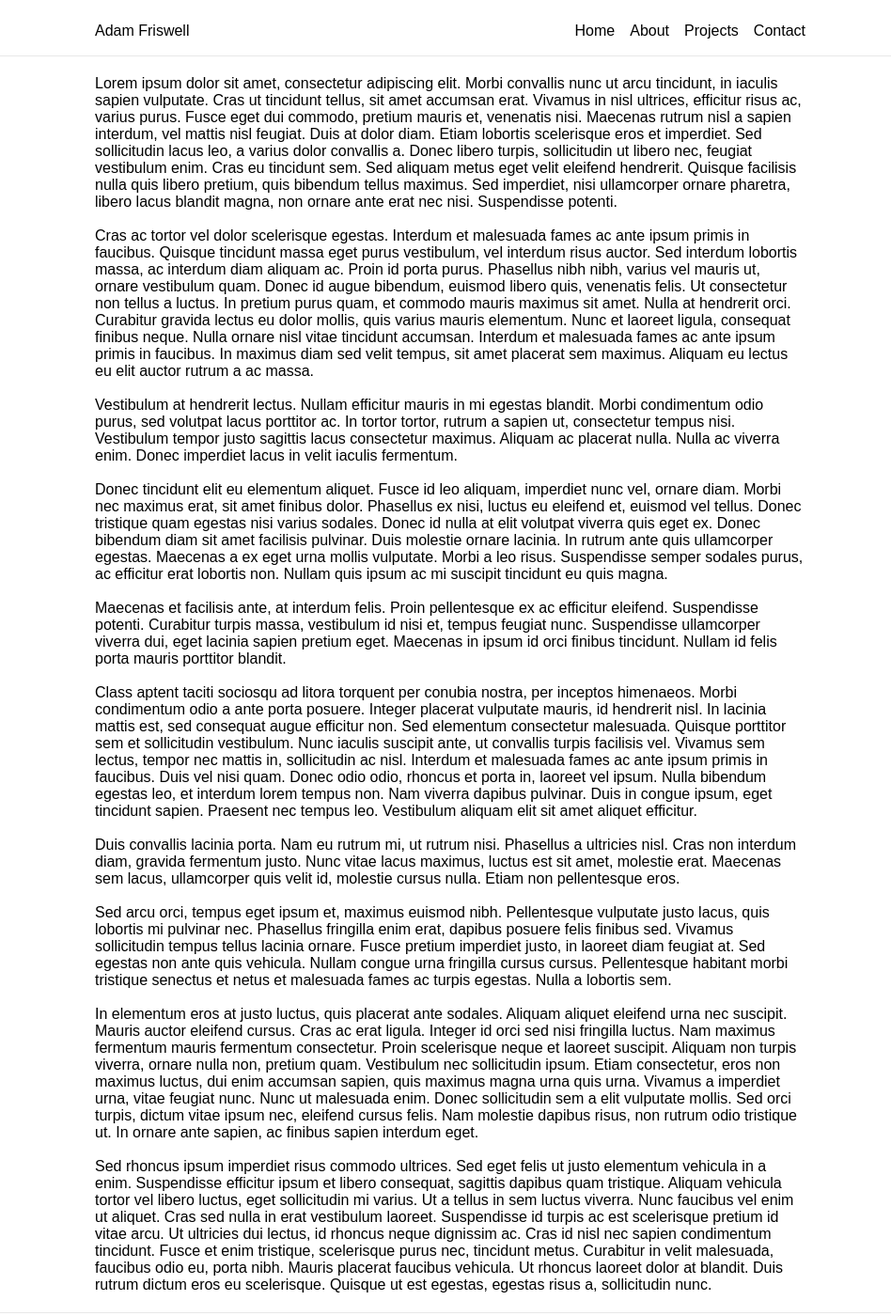
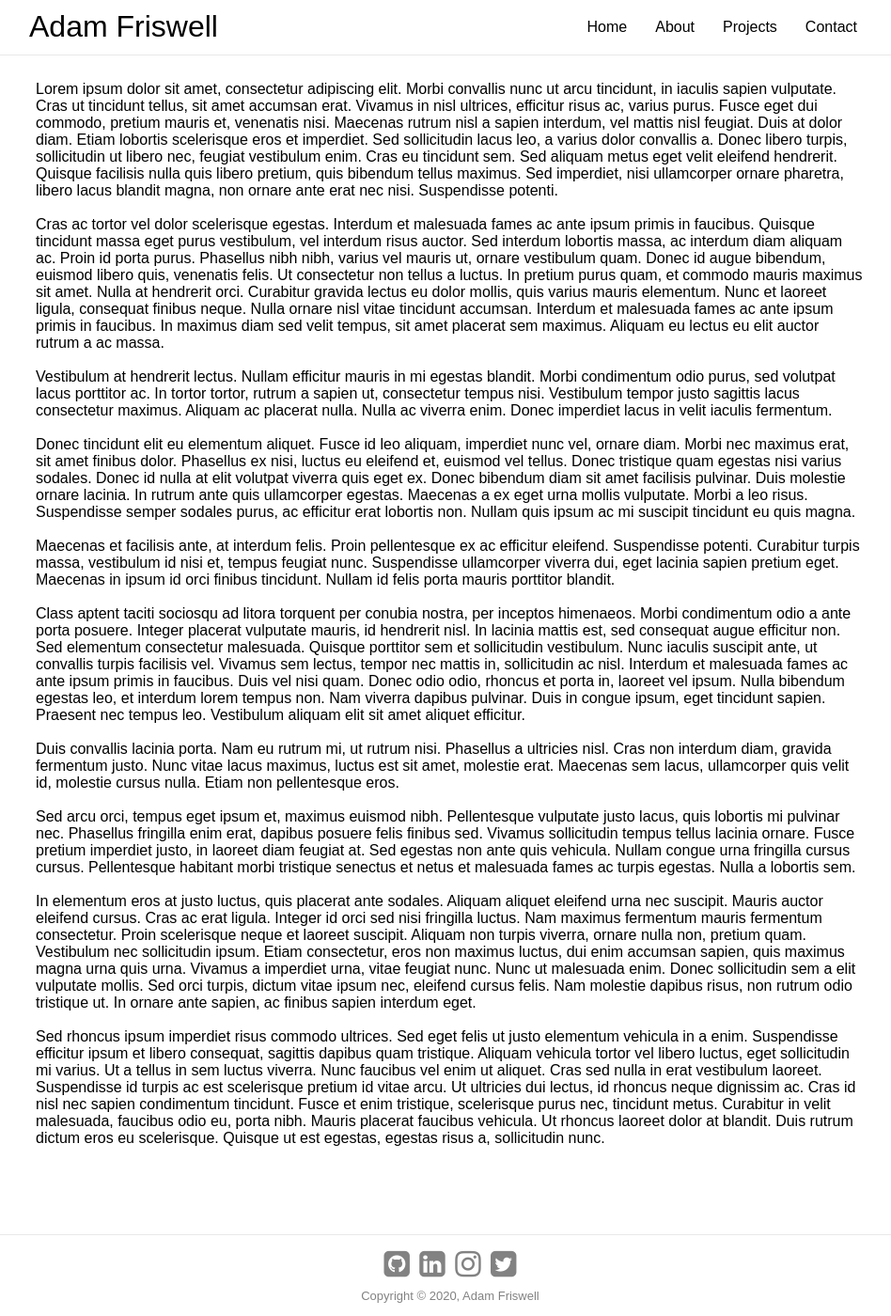
Before and after one commit to adamfriswell/portfolio-website, a Jekyll site: the page built from index.md, in a window 1280 px wide and 1400 px high. Shown: the whole window at 94% size, without its empty margins (161-1109 px from the left). Built offline with Jekyll 4.4.1, drawn with Linux system fonts in a browser that asks for light colours; nearby versions of some CDN libraries.

Commit message:
responsive header

```diff
--- a/_includes/header.html
+++ b/_includes/header.html
@@ -1,10 +1,35 @@
-<header class="site-header">
+<!-- <header class="site-header">
     <div class="wrapper">
-        <ul class="menu">
-            <li class="menu-item menu-item-left" style="float:left"><a class="link" href="/index.html"> {{ site.title }} </a></li>
+        <ul class="menu" id="menu-id">
+            <li class="menu-title"><a class="link" href="/index.html"> {{ site.title }} </a></li>
+
+            <li class="menu-item icon"><a class="link" href="javascript:void(0)" onclick="menuFunction()"><i class="fa fa-bars"></i></a></li>
             {% for item in site.data.site_list.pages reversed%}
-            <li class="menu-item menu-item-right"><a class="link page-link" href="{{item.url}}"> {{ item.title }}</a></li>
+            <li class="menu-item menu-item-right"><a class="link" href="{{item.url}}"> {{ item.title }}</a></li>
             {% endfor %}
-        </nav>
+            </nav>
     </div>
 </header>
+
+<script>
+    function menuFunction() {
+        var x = document.getElementById("menu-id");
+        if (x.className === "menu") {
+            x.className += "-responsive";
+        } else {
+            x.className = "menu";
+        }
+    }
+</script> -->
+<header class="header">
+    <div class="wrapper">
+        <a class="link logo" href="/index.html"> {{ site.title }} </a>
+        <input class="menu-btn" type="checkbox" id="menu-btn" />
+        <label class="menu-icon" for="menu-btn"><span class="navicon"></span></label>
+        <ul class="menu">
+            {% for item in site.data.site_list.pages%}
+            <li><a class="link" href="{{item.url}}"> {{ item.title }}</a></li>
+            {% endfor %}
+        </ul>
+    </div>
+</header>
--- a/assets/css/style.css
+++ b/assets/css/style.css
@@ -1,12 +1,16 @@
+:root {
+    --off-white: #e8e8e8;
+    --grey: #828282;
+}
+
 * {
     margin: 0;
-    padding: 0;
     outline: 0;
     box-sizing: border-box;
     font-family: Arial, Helvetica, sans-serif;
 }
 
-  .site{
+.site {
     position: relative;
     min-height: 100vh;
 }
@@ -14,16 +18,16 @@
 .site-header {
     padding: 10px;
     position: fixed;
-    height: 60px;
     width: 100%;
-    border-bottom: 1px solid #e8e8e8;
+    height: 66px;
+    border-bottom: 1px solid var(--off-white);
     background-color: white;
 }
 
 .site-content {
     padding: 10px;
     padding-bottom: 107px;
-    padding-top: 80px;
+    padding-top: 86px;
 }
 
 .site-footer {
@@ -32,36 +36,40 @@
     bottom: 0;
     width: 100%;
     height: 87px;
-    border-top: 1px solid #e8e8e8;
-    color: #828282;
+    border-top: 1px solid var(--off-white);
+    color: var(--grey);
 }
 
-  .wrapper{
-    margin-right: 20%;
-    margin-left: 20%;
+.wrapper {
+    margin-right: 15%;
+    margin-left: 15%;
 }
 
-  .col-wrapper{
+.col-wrapper {
     display: flex;
     padding: 5px;
 }
 
+
 /* Text */
-  p{
+
+p {
     display: inline;
 }
 
-  .link{
+.link {
     color: inherit;
     text-decoration: none;
 }
 
-  .link:hover{
+.link:hover {
     text-decoration: underline;
     text-decoration-color: inherit;
 }
 
-/*Header */
+
+/* Header
+
 .menu {
     list-style-type: none;
     margin: 0;
@@ -69,24 +77,66 @@
     overflow: hidden;
 }
 
-  .menu-item {
+.menu .menu-item {
     float: right;
     display: block;
     color: black;
     text-align: center;
     padding: 14px 16px;
     text-decoration: none;
-  }
-
-  .menu-item-right{
     padding-right: 0px;
 }
 
-  .menu-item-left{
+.menu .menu-title {
+    float: left;
+    display: block;
+    color: black;
+    text-align: center;
+    padding: 14px 16px;
+    text-decoration: none;
     padding-left: 0px;
 }
 
+.menu .icon {
+    display: none;
+}
+
+@media screen and (max-width:780px) {
+    .menu .menu-item {
+        display: none;
+    }
+    .menu .icon {
+        display: inline;
+    }
+    .menu .icon:hover {
+        color: var(--grey);
+    }
+    .menu-responsive {
+        list-style-type: none;
+        margin: 0;
+        padding: 0;
+        overflow: hidden;
+    }
+    .menu-responsive .menu-item {
+        display: inline;
+    }
+    .menu-responsive .menu-title {
+        float: left;
+        display: block;
+        color: black;
+        text-align: center;
+        padding: 14px 16px;
+        text-decoration: none;
+        padding-left: 0px;
+    }
+    .menu-responsive .icon {
+        display: none;
+    }
+} */
+
+
 /* Footer*/
+
 .footer-col {
     padding: 5px;
     text-align: center;
@@ -98,7 +148,7 @@
     text-decoration: none;
 }
 
-  .social-icon:hover{
+.social-icon:hover {
     opacity: 0.5;
 }
 
@@ -108,15 +158,17 @@
     font-size: small;
 }
 
+
 /*Home*/
-  .profile-img{
+
+.profile-img {
     max-width: 100%;
     height: auto;
     width: 80%;
     border-radius: 50%;
 }
 
-  .profile-content{
+.profile-content {
     padding: 10%;
     vertical-align: middle;
 }
@@ -140,3 +192,153 @@
     margin: auto;
     text-align: right;
 }
+
+
+/* Header */
+
+.header {
+    background-color: white;
+    box-shadow: 1px 1px 0 0 var(--off-white);
+    position: fixed;
+    width: 100%;
+    z-index: 3;
+}
+
+.header ul {
+    margin: 0;
+    padding: 0;
+    list-style: none;
+    overflow: hidden;
+    background-color: white;
+}
+
+.header li a {
+    display: block;
+    padding: 20px 20px;
+    padding-left: 0;
+    text-decoration: none;
+    top: 0;
+}
+
+.header li a:hover,
+.header .menu-btn:hover {
+    background-color: var(--off-white);
+}
+
+.header .logo {
+    display: block;
+    float: left;
+    font-size: 2em;
+    padding: 10px 20px;
+    padding-left: 0;
+    padding-right: 0;
+    text-decoration: none;
+}
+
+
+/* menu */
+
+.header .menu {
+    clear: both;
+    max-height: 0;
+    transition: max-height .2s ease-out;
+}
+
+
+/* menu icon */
+
+.header .menu-icon {
+    cursor: pointer;
+    display: inline-block;
+    float: right;
+    padding: 28px 20px;
+    position: relative;
+    user-select: none;
+}
+
+.header .menu-icon .navicon {
+    background: var(--grey);
+    display: block;
+    height: 2px;
+    position: relative;
+    transition: background .2s ease-out;
+    width: 18px;
+}
+
+.header .menu-icon .navicon:before,
+.header .menu-icon .navicon:after {
+    background: var(--grey);
+    content: '';
+    display: block;
+    height: 100%;
+    position: absolute;
+    transition: all .2s ease-out;
+    width: 100%;
+}
+
+.header .menu-icon .navicon:before {
+    top: 5px;
+}
+
+.header .menu-icon .navicon:after {
+    top: -5px;
+}
+
+
+/* menu btn */
+
+.header .menu-btn {
+    display: none;
+}
+
+.header .menu-btn:checked~.menu {
+    max-height: 240px;
+}
+
+.header .menu-btn:checked~.menu-icon .navicon {
+    background: transparent;
+}
+
+.header .menu-btn:checked~.menu-icon .navicon:before {
+    transform: rotate(-45deg);
+}
+
+.header .menu-btn:checked~.menu-icon .navicon:after {
+    transform: rotate(45deg);
+}
+
+.header .menu-btn:checked~.menu-icon:not(.steps) .navicon:before,
+.header .menu-btn:checked~.menu-icon:not(.steps) .navicon:after {
+    top: 0;
+}
+
+@media (min-width: 850px) {
+    .header li {
+        float: left;
+    }
+    .header li a {
+        padding: 20px 15px;
+    }
+    .header .menu {
+        clear: none;
+        float: right;
+        max-height: none;
+    }
+    .header .menu-icon {
+        display: none;
+    }
+}
+
+
+/*
+@media (min-width: 475px) {
+    .header .logo {
+        display: block;
+        float: left;
+        font-size: 1em;
+        padding: 10px 20px;
+        padding-left: 0;
+        padding-right: 0;
+        text-decoration: none;
+    }
+} */
```
Lines whose indentation alone changed are shown as unchanged.
